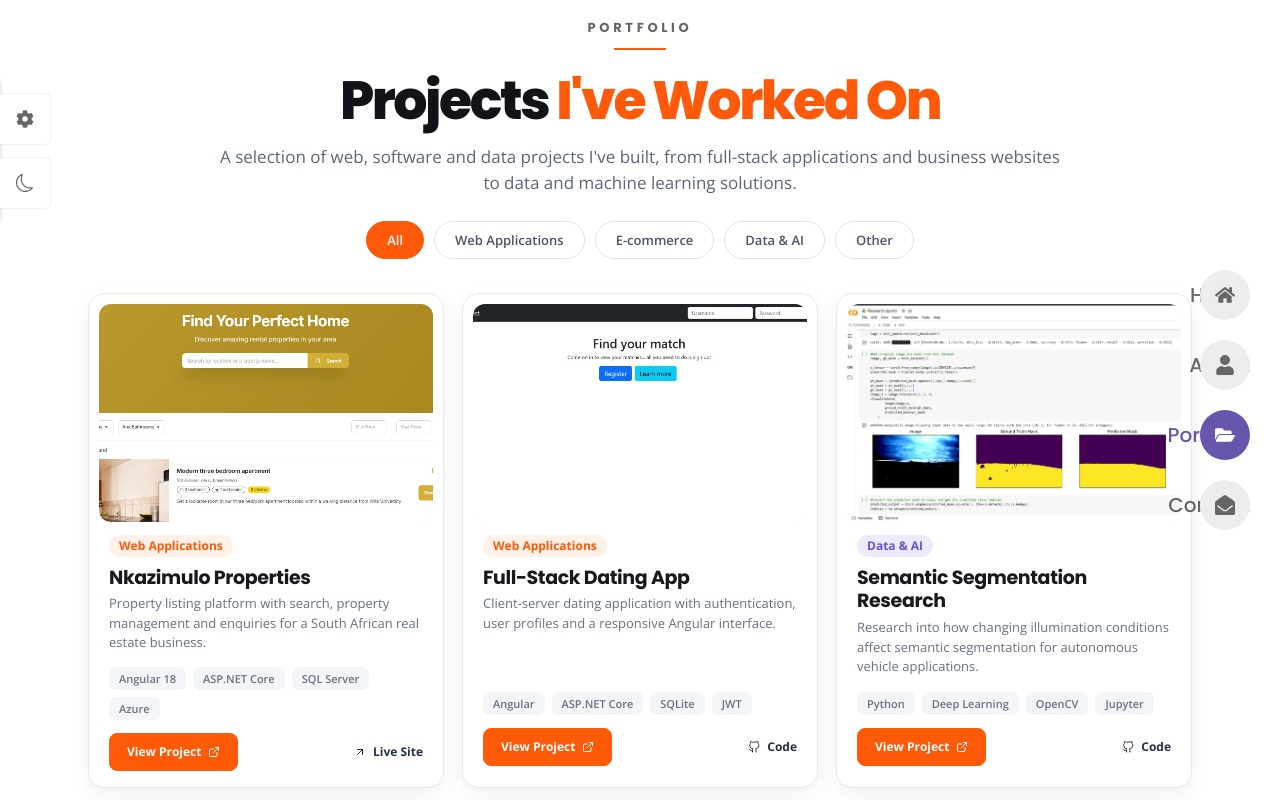
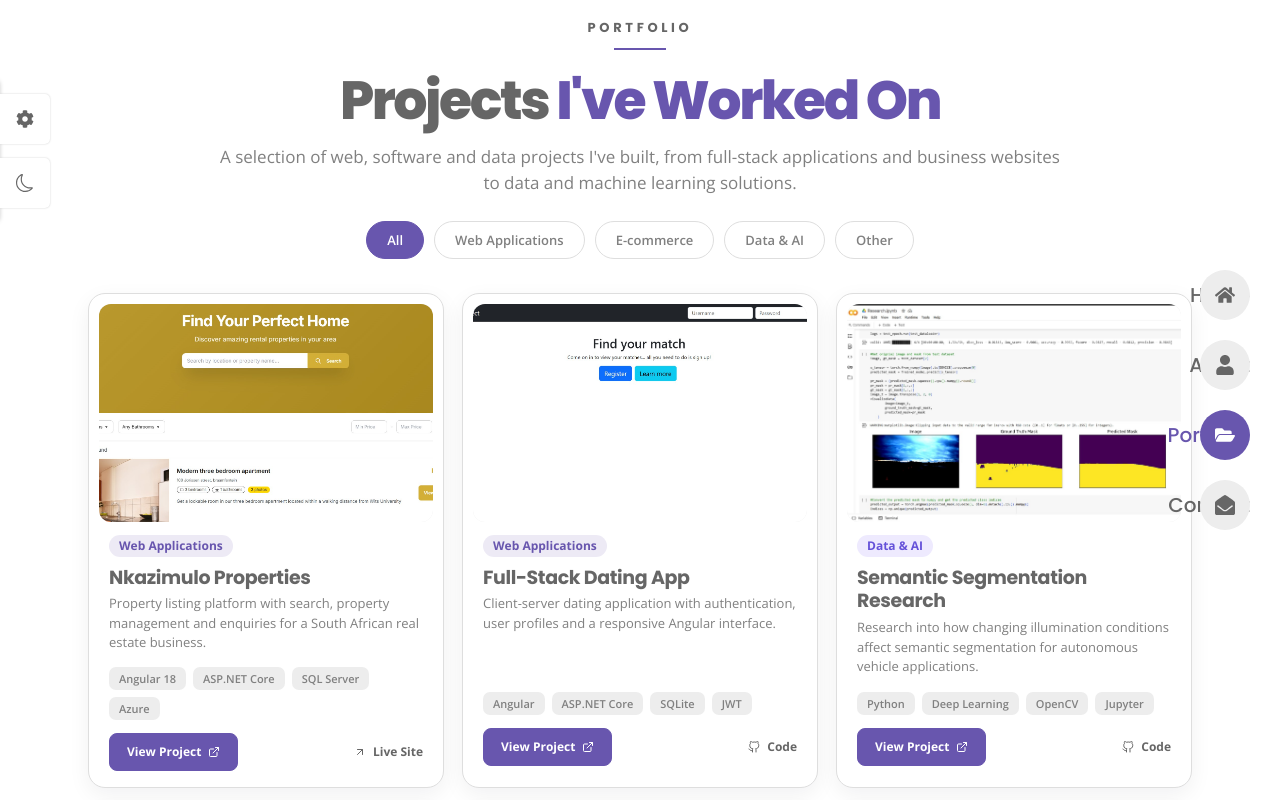
Before and after one commit to Kgaogelo072/Personal-Portfolio, a React (Vite) app: page /portfolio in a window 1280 px wide. Shown: the top 800 px of the page. Built offline with nearby package versions, Linux system fonts and the light colour scheme.

Commit message:
Restore portfolio light dark and accent themes

```diff
--- a/src/pages/portfolio/portfolio.css
+++ b/src/pages/portfolio/portfolio.css
@@ -1,10 +1,10 @@
 /* Portfolio page — matched to the approved visual reference */
 .portfolio-page {
-  --portfolio-accent: #ff5a0a;
-  --portfolio-ink: #111318;
-  --portfolio-text: #5e6879;
-  --portfolio-muted: #f3f5f8;
-  --portfolio-border: #e7e9ee;
+  --portfolio-accent: var(--first-color);
+  --portfolio-ink: var(--title-color);
+  --portfolio-text: var(--text-color);
+  --portfolio-muted: var(--container-color);
+  --portfolio-border: var(--border-color);
   min-height: 100vh;
   padding: 18px 88px 72px;
   background: var(--body-color);
@@ -55,7 +55,7 @@
 .portfolio-page__intro {
   max-width: 840px;
   margin: 15px auto 24px;
-  color: #5d6777;
+  color: var(--text-color);
   font-size: 17px;
   font-weight: 400;
   line-height: 1.55;
@@ -71,10 +71,10 @@
 .portfolio-page__filter {
   min-height: 38px;
   padding: 0 20px;
-  border: 1px solid #dfe3e9;
+  border: 1px solid var(--border-color);
   border-radius: 999px;
-  background: #fff;
-  color: #4b5565;
+  background: var(--body-color);
+  color: var(--text-color);
   font-family: var(--body-font);
   font-size: 13px;
   font-weight: 600;
@@ -83,7 +83,7 @@
 }
 
 .portfolio-page__filter:hover {
-  border-color: #c9ced7;
+  border-color: var(--first-color);
 }
 
 .portfolio-page__filter.is-active {
@@ -104,7 +104,7 @@
   overflow: hidden;
   border: 1px solid var(--portfolio-border);
   border-radius: 17px;
-  background: #fff;
+  background: var(--body-color);
   box-shadow: 0 7px 22px rgba(17, 24, 39, 0.06);
   transition: transform 0.22s ease, box-shadow 0.22s ease;
 }
@@ -126,7 +126,7 @@
   height: 218px;
   overflow: hidden;
   border-radius: 12px;
-  background: #f2f3f5;
+  background: var(--container-color);
 }
 
 .portfolio__img {
@@ -156,7 +156,7 @@
   margin-bottom: 9px;
   padding: 5px 10px;
   border-radius: 999px;
-  background: #fff0e8;
+  background: color-mix(in srgb, var(--first-color) 12%, transparent);
   color: var(--portfolio-accent);
   font-size: 12px;
   font-weight: 700;
@@ -169,8 +169,8 @@
 }
 
 .portfolio__category--other {
-  background: #f0f2f5;
-  color: #5d6777;
+  background: var(--container-color);
+  color: var(--text-color);
 }
 
 .portfolio__category--e-commerce {
@@ -180,7 +180,7 @@
 
 .portfolio__title {
   margin: 0 0 5px;
-  color: #17191d;
+  color: var(--title-color);
   font-family: var(--second-font);
   font-size: 19px;
   font-weight: 700;
@@ -190,7 +190,7 @@
 
 .portfolio__description {
   margin: 0 0 14px;
-  color: #687282;
+  color: var(--text-color);
   font-size: 13px;
   font-weight: 400;
   line-height: 1.5;
@@ -208,7 +208,7 @@
   padding: 6px 10px;
   border-radius: 7px;
   background: var(--portfolio-muted);
-  color: #687282;
+  color: var(--text-color);
   font-size: 11px;
   font-weight: 600;
   line-height: 1;
@@ -244,7 +244,7 @@
 }
 
 .portfolio__btn--primary:hover {
-  background: #ee4f00;
+  background: color-mix(in srgb, var(--first-color) 86%, #000);
   transform: translateY(-1px);
 }
 
@@ -252,7 +252,7 @@
   display: inline-flex;
   align-items: center;
   gap: 7px;
-  color: #263244;
+  color: var(--title-color);
   font-size: 12px;
   font-weight: 700;
   text-decoration: none;
@@ -279,7 +279,7 @@
   max-height: 90vh;
   overflow-y: auto;
   border-radius: 18px;
-  background: #fff;
+  background: var(--body-color);
   box-shadow: 0 28px 80px rgba(0, 0, 0, 0.25);
 }
 
@@ -293,7 +293,7 @@
   height: 40px;
   place-items: center;
   border-radius: 50%;
-  background: #f2f4f7;
+  background: var(--container-color);
   cursor: pointer;
 }
 
@@ -308,7 +308,7 @@
 
 .modal__title {
   margin: 2px 48px 18px 0;
-  color: #17191d;
+  color: var(--title-color);
   font-size: 29px;
   line-height: 1.2;
 }
@@ -328,7 +328,7 @@
 
 .modal__summary {
   margin: 0 0 20px;
-  color: #5f6979;
+  color: var(--text-color);
   font-size: 15px;
   font-weight: 400;
   line-height: 1.65;
@@ -345,19 +345,19 @@
   padding: 14px;
   border: 1px solid var(--portfolio-border);
   border-radius: 11px;
-  background: #fafbfc;
+  background: var(--container-color);
 }
 
 .modal__detail-title {
   display: block;
   margin-bottom: 5px;
-  color: #17191d;
+  color: var(--title-color);
   font-size: 12px;
   font-weight: 800;
 }
 
 .modal__detail-content {
-  color: #687282;
+  color: var(--text-color);
   font-size: 13px;
   font-weight: 400;
   line-height: 1.5;
@@ -372,15 +372,6 @@
 
 .modal__project-link {
   width: fit-content;
-}
-
-/* Keep the page visually consistent with the light reference even when site theme changes. */
-.dark-theme .portfolio-page {
-  background: #fff;
-}
-
-.dark-theme .portfolio-page__eyebrow {
-  color: #384253;
 }
 
 @media screen and (max-width: 1200px) {
@@ -435,3 +426,39 @@
     grid-template-columns: 1fr;
   }
 }
+
+
+/* Theme integration */
+.light-theme .portfolio-page {
+  color-scheme: light;
+}
+
+.dark-theme .portfolio-page {
+  color-scheme: dark;
+}
+
+.dark-theme .portfolio__card,
+.dark-theme .portfolio-page__filter,
+.dark-theme .portfolio__modal-content {
+  background: var(--container-color);
+}
+
+.dark-theme .portfolio__image-container,
+.dark-theme .modal__detail-item,
+.dark-theme .modal__close,
+.dark-theme .portfolio__tech-value {
+  background: var(--body-color);
+}
+
+.dark-theme .portfolio__card {
+  box-shadow: 0 7px 22px rgba(0, 0, 0, 0.22);
+}
+
+.dark-theme .portfolio__card:hover {
+  box-shadow: 0 12px 30px rgba(0, 0, 0, 0.3);
+}
+
+.dark-theme .portfolio-page__filter.is-active,
+.dark-theme .portfolio__btn--primary {
+  color: #fff;
+}
```
